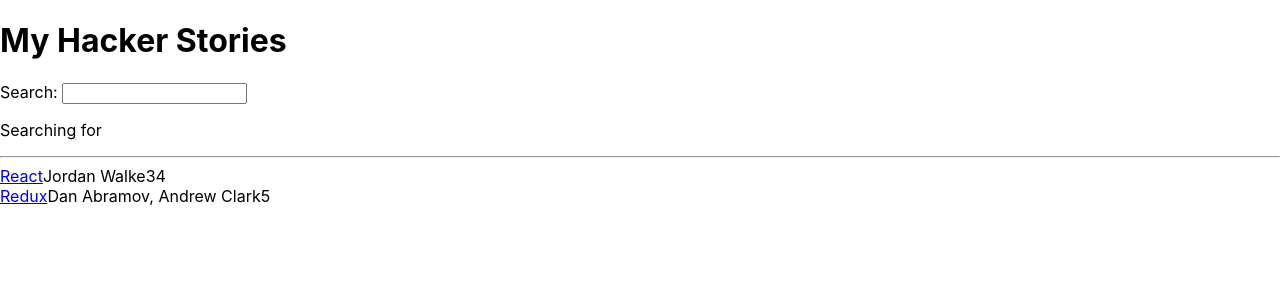
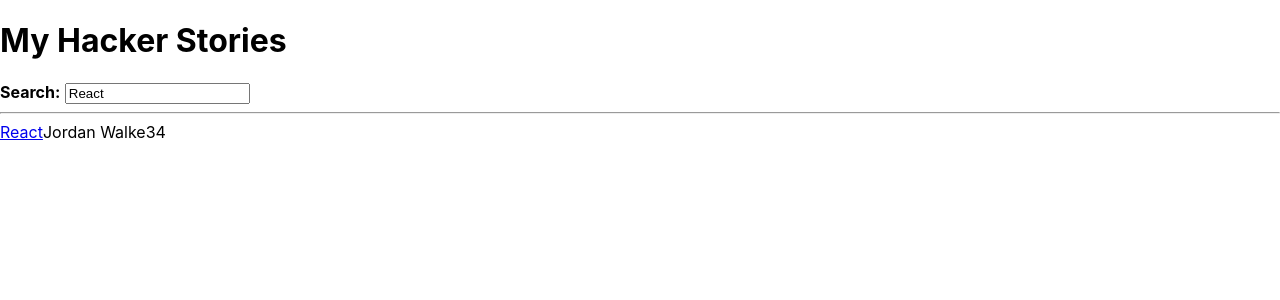
Before and after one commit to nprutan/ReactJourney, a React (Create React App) app: page / in a window 1280 px wide. Shown: the top 300 px of the page. Built offline with nearby package versions, Linux system fonts and the light colour scheme.

Commit message:
React Component Composition

```diff
--- a/src/App.js
+++ b/src/App.js
@@ -1,4 +1,14 @@
 import React from "react";
+
+const useSemiPersistentState = (key, initialState) => {
+  const [value, setValue] = React.useState(
+    localStorage.getItem(key) || initialState
+  );
+  React.useEffect(() => {
+    localStorage.setItem(key, value);
+  }, [value, key]);
+  return [value, setValue];
+};
 
 const App = () => {
   const stories = [
@@ -19,7 +29,7 @@
     },
   ];
 
-  const [searchTerm, setSearchTerm] = React.useState("");
+  const [searchTerm, setSearchTerm] = useSemiPersistentState("search", "React");
 
   const handleSearch = (event) => {
     setSearchTerm(event.target.value);
@@ -32,16 +42,39 @@
   return (
     <div>
       <h1>My Hacker Stories</h1>
-      <Search onSearch={handleSearch} />
+      <InputWithLabel
+        id="search"
+        label="Search"
+        value={searchTerm}
+        onInputChange={handleSearch}
+      >
+        <strong>Search:</strong>
+      </InputWithLabel>
       <hr />
       <List list={searchedStories} />
     </div>
   );
 };
 
-const List = (props) =>
-  props.list.map((item) => (
-    <div key={item.objectID}>
+const InputWithLabel = ({
+  id,
+  value,
+  type = "text",
+  onInputChange,
+  children,
+}) => (
+  <>
+    <label htmlFor={id}>{children}</label>
+    &nbsp;
+    <input id={id} type={type} value={value} onChange={onInputChange} />
+  </>
+);
+
+const List = ({ list }) =>
+  list.map((item) => <Item key={item.objectID} item={item} />);
+
+const Item = ({ item }) => (
+  <div>
     <span>
       <a href={item.url}>{item.title}</a>
     </span>
@@ -49,18 +82,16 @@
     <span>{item.num_comments}</span>
     <span>{item.points}</span>
   </div>
-  ));
+);
+
+const Search = ({ search, onSearch }) => (
+  <>
+    <label htmlFor="search">Search: </label>
+    <input id="search" type="text" value={search} onChange={onSearch} />
+    <p>
+      Searching for <strong>{search}</strong>
+    </p>
+  </>
+);
+
 export default App;
-
-const Search = (props) => {
-  const [searchTerm] = React.useState("");
-  return (
-    <div>
-      <label htmlFor="search">Search: </label>
-      <input id="search" type="text" onChange={props.onSearch} />
-      <p>
-        Searching for <strong>{searchTerm}</strong>
-      </p>
-    </div>
-  );
-};
```
Lines whose indentation alone changed are shown as unchanged.
